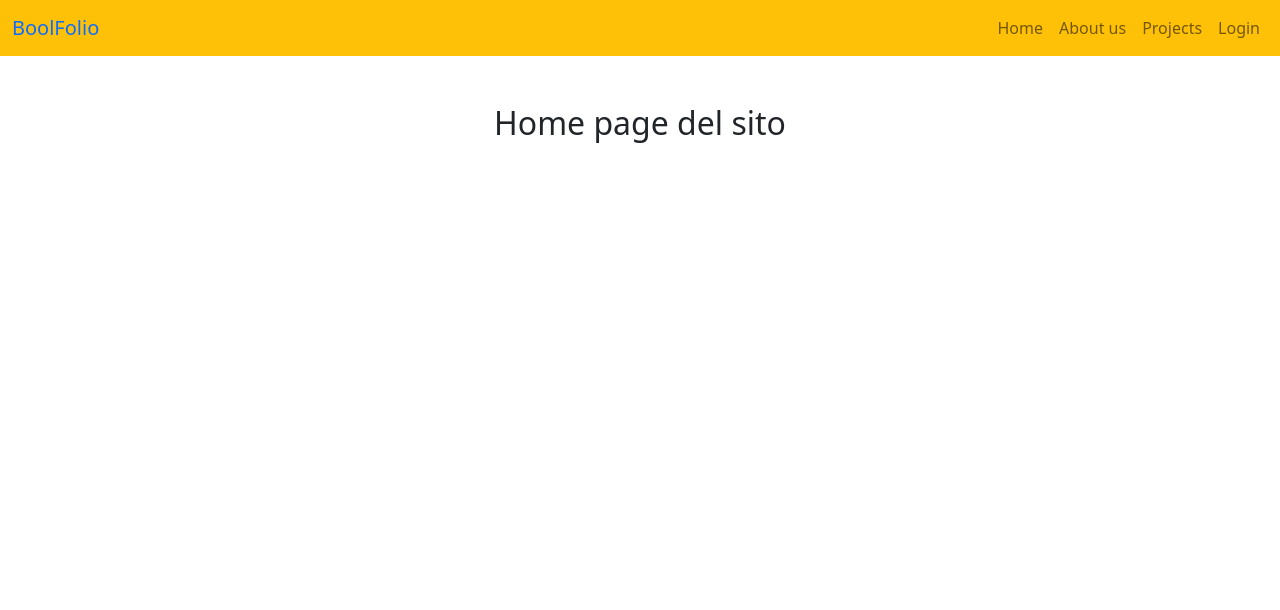
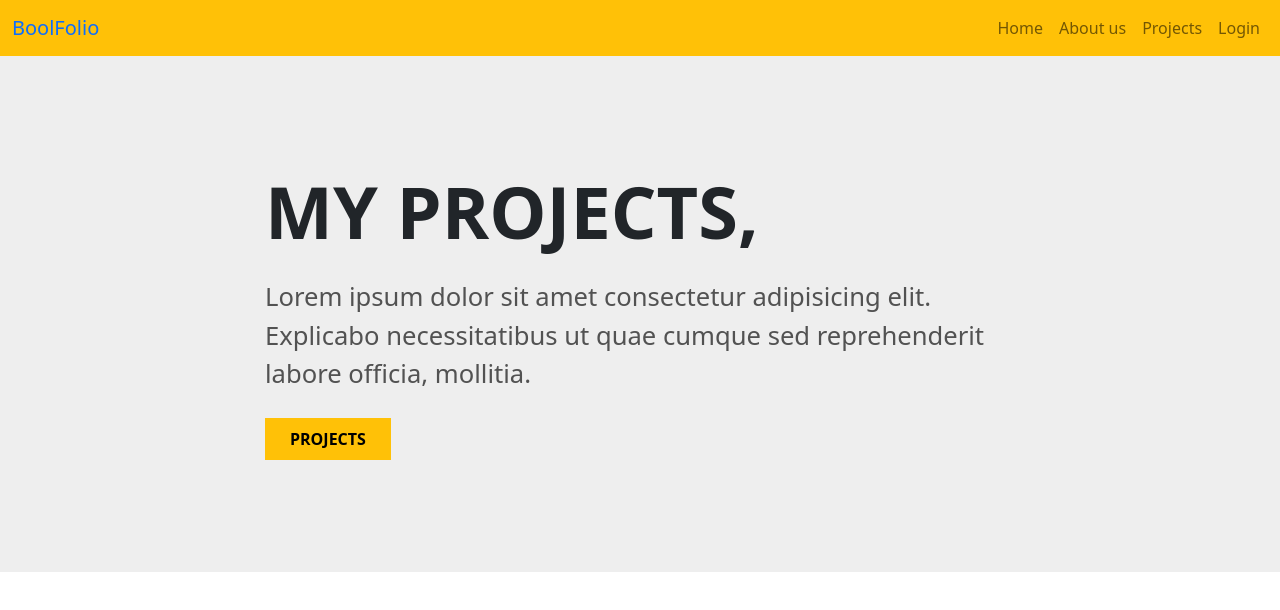
Before and after one commit to igor-86/vite-boolfolio, a Vue app: page / in a window 1280 px wide. Shown: the top 610 px of the page. Built offline with nearby package versions, Linux system fonts and the light colour scheme.

Commit message:
Add: styles transition effect

```diff
--- a/src/App.vue
+++ b/src/App.vue
@@ -16,9 +16,32 @@ export default {
 
 <template>
   <AppHeader />
-  <router-view></router-view>
+  <router-view v-slot="{ Component }">
+    <transition name="route" mode="out-in">
+      <component :is="Component"></component>
+    </transition>
+  </router-view>
 </template>
 
 <style lang="scss">
 @use "./styles/general.scss" as *;
+
+/* Route transition */
+.route-enter-from {
+  opacity: 0;
+  transform: translateY(-300px);
+}
+
+.route-enter-active {
+  transition: all 0.4s ease-out;
+}
+
+.route-leave-to {
+  opacity: 0;
+  transform: translateY(300px);
+}
+
+.route-leave-active {
+  transition: all 0.4s ease-in;
+}
 </style>
--- a/src/components/AppHeader.vue
+++ b/src/components/AppHeader.vue
@@ -24,7 +24,7 @@ export default {
 </script>
 
 <template>
-    <header>
+    <header class="pos-fix">
         <nav class="navbar navbar-expand-lg bg-warning">
             <div class="container-fluid">
                 <a class="navbar-brand text-primary" href="#">BoolFolio</a>
@@ -52,5 +52,13 @@ export default {
 </template>
 
 <style lang="scss" scoped>
+@use "../styles/general.scss" as *;
 
+.pos-fix {
+    width: 100%;
+    position: relative;
+    top: 0;
+    left: 0;
+    z-index: 100;
+}
 </style>
--- a/src/pages/HomePage.vue
+++ b/src/pages/HomePage.vue
@@ -6,9 +6,51 @@ export default {
 
 <template>
     <main>
-        <div class="container">
-            <h2 class="mt-5 text-center">Home page del sito</h2>
+        <div class="jumbotron">
+            <div class="container py-3 d-flex justify-content-center">
+                <div class="title">
+                    <h1 class="t-1 mb-4">My Projects,</h1>
+                    <p class="t-2 mb-4">Lorem ipsum dolor sit amet consectetur adipisicing elit.
+                        Explicabo necessitatibus ut quae cumque sed reprehenderit labore officia,
+                        mollitia.
+                    </p>
+                    <a href="" class="btn btn-warning rounded-0 text-uppercase t-b px-4 py-2">Projects</a>
+                </div>
+
+            </div>
         </div>
     </main>
 
 </template>
+
+<style lang="scss">
+@use "../styles/general.scss" as *;
+
+.jumbotron {
+    width: 100%;
+    padding: 6rem 0;
+    background-color: #eeeeee;
+
+    .title {
+
+
+
+        .t-1 {
+            font-size: 4.5rem;
+            text-transform: uppercase;
+            font-weight: bolder;
+        }
+
+        .t-2 {
+            width: 750px;
+            font-size: 1.6rem;
+            color: #525252;
+        }
+
+        .t-b {
+            font-weight: bolder;
+
+        }
+    }
+}
+</style>
```
